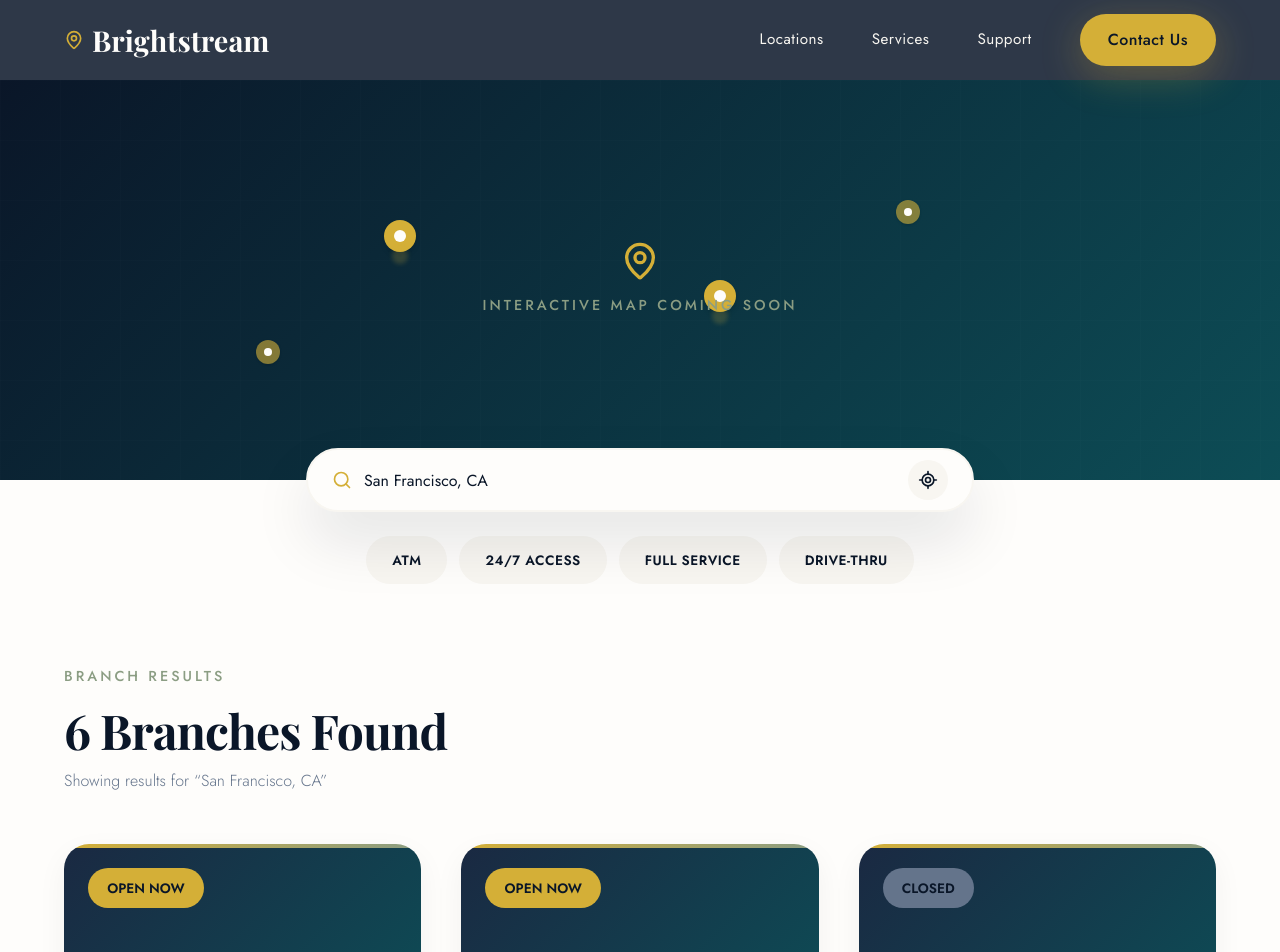
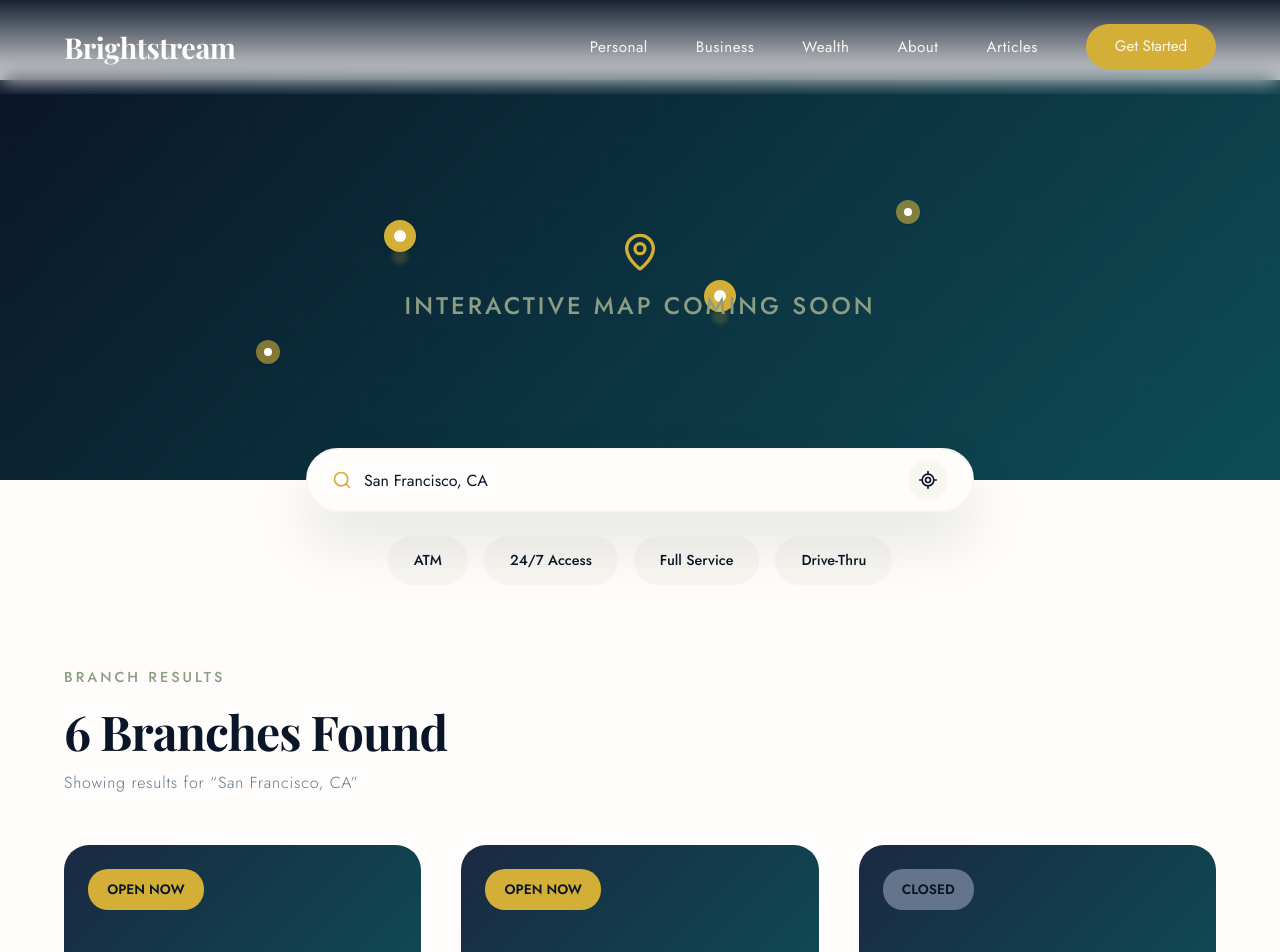
Before and after one commit to raselhasan111/branch-finder-assignment-optimizely, a React (Vite) app: page /branches in a window 1280 px wide. Shown: the top 952 px of the page. Built offline with nearby package versions, Linux system fonts and the light colour scheme.

Commit message:
refactor: redesign navbar with animation and update branch card styling

```diff
--- a/src/components/branches/BranchCard.tsx
+++ b/src/components/branches/BranchCard.tsx
@@ -9,24 +9,15 @@ export default function BranchCard({ branch }: BranchCardProps) {
   return (
     <div
       className="group relative flex cursor-pointer flex-col overflow-hidden rounded-[25px] bg-cream transition-all duration-500"
-      style={{
-        boxShadow: '0 10px 30px rgba(10, 22, 40, 0.05)',
-      }}
       onMouseEnter={(e) => {
         e.currentTarget.style.transform = 'translateY(-10px)';
-        e.currentTarget.style.boxShadow = '0 30px 60px rgba(10, 22, 40, 0.1)';
+        e.currentTarget.style.boxShadow = '0 30px 60px rgba(10, 22, 40, 0.15)';
       }}
       onMouseLeave={(e) => {
         e.currentTarget.style.transform = 'translateY(0)';
-        e.currentTarget.style.boxShadow = '0 10px 30px rgba(10, 22, 40, 0.05)';
+        e.currentTarget.style.boxShadow = 'none';
       }}
     >
-      {/* Gold accent bar */}
-      <div
-        className="h-1 w-full"
-        style={{ background: 'linear-gradient(90deg, #d4af37, #8b9d83)' }}
-      />
-
       {/* Image placeholder */}
       <div
         className="relative h-[180px] w-full"
@@ -34,7 +25,7 @@ export default function BranchCard({ branch }: BranchCardProps) {
       >
         {/* Status badge */}
         <div
-          className="absolute left-6 top-5 rounded-[20px] px-[1.2rem] py-[0.5rem] text-[0.85rem] font-semibold uppercase"
+          className="absolute left-6 top-6 rounded-[20px] px-[1.2rem] py-2 text-[0.85rem] font-semibold uppercase"
           style={{
             fontFamily: "'Jost', sans-serif",
             background: branch.isOpen ? '#d4af37' : '#64748b',
@@ -46,16 +37,16 @@ export default function BranchCard({ branch }: BranchCardProps) {
       </div>
 
       {/* Content */}
-      <div className="flex flex-1 flex-col p-[2.5rem]">
+      <div className="flex flex-1 flex-col p-10">
         {/* Name + Distance */}
-        <div className="mb-2 flex items-start justify-between gap-3">
+        <div className="flex items-start justify-between gap-3">
           <h3
-            className="text-[1.3rem] font-semibold leading-tight text-midnight"
+            className="mb-4 text-[1.8rem] font-semibold leading-tight text-midnight"
             style={{ fontFamily: "'Playfair Display', serif" }}
           >
             {branch.name}
           </h3>
-          <span className="flex flex-shrink-0 items-center gap-1 text-[0.9rem] font-medium text-slate-brand">
+          <span className="flex shrink-0 items-center gap-1 text-[0.9rem] font-medium text-slate-brand">
             <Navigation className="h-3.5 w-3.5" />
             {branch.distance}
           </span>
@@ -63,7 +54,7 @@ export default function BranchCard({ branch }: BranchCardProps) {
 
         {/* Address */}
         <p
-          className="mb-4 text-[0.95rem] font-light leading-relaxed text-slate-brand"
+          className="mb-8 text-[1rem] font-light leading-relaxed text-slate-brand"
           style={{ fontFamily: "'Jost', sans-serif" }}
         >
           {branch.address}
@@ -95,11 +86,8 @@ export default function BranchCard({ branch }: BranchCardProps) {
         {/* CTA */}
         <div className="mt-auto">
           <button
-            className="flex w-full items-center justify-center gap-2 rounded-[50px] bg-gold px-[2.5rem] py-[1rem] text-[1rem] font-medium text-midnight transition-all duration-400 hover:-translate-y-[3px]"
-            style={{
-              fontFamily: "'Jost', sans-serif",
-              boxShadow: '0 10px 40px rgba(212, 175, 55, 0.3)',
-            }}
+            className="flex w-full cursor-pointer items-center justify-center gap-2 rounded-[50px] bg-gold px-[2rem] py-[1rem] text-[1rem] font-medium text-midnight transition-all duration-300 hover:-translate-y-[2px] hover:bg-midnight hover:text-warm-white"
+            style={{ fontFamily: "'Jost', sans-serif" }}
           >
             View Details
             <ArrowRight className="h-4 w-4" />
--- a/src/components/branches/FilterPills.tsx
+++ b/src/components/branches/FilterPills.tsx
@@ -14,20 +14,19 @@ export default function FilterPills({
   onClear,
 }: FilterPillsProps) {
   return (
-    <div className="mt-6 flex flex-wrap justify-center gap-3">
+    <div className="mt-6 flex flex-wrap justify-center gap-4">
       {FILTERS.map((filter) => {
         const isActive = activeFilters.includes(filter);
         return (
           <button
             key={filter}
             onClick={() => onToggle(filter)}
-            className="rounded-[25px] border-2 px-6 py-[0.6rem] text-[0.85rem] font-semibold uppercase tracking-[0.5px] transition-all duration-300 hover:-translate-y-[2px]"
-            style={{
-              fontFamily: "'Jost', sans-serif",
-              background: isActive ? '#0a1628' : '#f8f6f1',
-              color: isActive ? '#fefdfb' : '#0a1628',
-              borderColor: isActive ? '#d4af37' : 'transparent',
-            }}
+            className={`rounded-[25px] border-2 px-6 py-[0.6rem] text-[0.9rem] font-medium transition-all duration-300 ${
+              isActive
+                ? 'border-gold bg-midnight text-warm-white'
+                : 'border-transparent bg-cream text-midnight hover:border-gold'
+            }`}
+            style={{ fontFamily: "'Jost', sans-serif" }}
           >
             {filter}
           </button>
@@ -36,7 +35,7 @@ export default function FilterPills({
       {activeFilters.length > 0 && (
         <button
           onClick={onClear}
-          className="ml-2 flex items-center gap-1 rounded-[25px] px-4 py-[0.6rem] text-[0.85rem] font-medium text-slate-brand transition-colors duration-300 hover:text-midnight"
+          className="flex items-center gap-1 rounded-[25px] border-2 border-transparent bg-red-100 px-6 py-[0.6rem] text-[0.9rem] font-medium text-red-700 transition-all duration-300 hover:bg-red-500 hover:text-white"
           style={{ fontFamily: "'Jost', sans-serif" }}
         >
           <X className="h-4 w-4" />
--- a/src/components/branches/MapPlaceholder.tsx
+++ b/src/components/branches/MapPlaceholder.tsx
@@ -46,7 +46,7 @@ export default function MapPlaceholder() {
       <div className="absolute inset-0 flex flex-col items-center justify-center">
         <MapPin className="mb-3 h-10 w-10 text-gold" />
         <p
-          className="text-[0.9rem] font-medium uppercase tracking-[3px] text-sage"
+          className="text-[1.5rem] font-medium uppercase tracking-[3px] text-sage"
           style={{ fontFamily: "'Jost', sans-serif" }}
         >
           Interactive Map Coming Soon
--- a/src/components/branches/SearchBar.tsx
+++ b/src/components/branches/SearchBar.tsx
@@ -9,7 +9,7 @@ export default function SearchBar({ value, onChange }: SearchBarProps) {
   return (
     <div className="relative z-20 mx-auto -mt-8 w-full max-w-[700px] px-4">
       <div
-        className="flex h-16 items-center rounded-[50px] border-2 border-cream bg-warm-white px-6"
+        className="flex h-16 items-center rounded-[50px] border-2 border-cream bg-warm-white px-6 transition-colors duration-300 hover:border-gold focus-within:border-gold"
         style={{ boxShadow: '0 30px 60px rgba(10, 22, 40, 0.1)' }}
       >
         <Search className="mr-3 h-5 w-5 flex-shrink-0 text-gold" />
--- a/src/components/layout/Navbar.tsx
+++ b/src/components/layout/Navbar.tsx
@@ -1,71 +1,54 @@
 import { Link } from '@tanstack/react-router';
-import { MapPin, Menu, X } from 'lucide-react';
+import { Menu, X } from 'lucide-react';
 import { useState } from 'react';
+
+const navLinks = [
+  { label: 'Personal', href: '#' },
+  { label: 'Business', href: '#' },
+  { label: 'Wealth', href: '#' },
+  { label: 'About', href: '#' },
+  { label: 'Articles', href: '#' },
+];
 
 export default function Navbar() {
   const [mobileOpen, setMobileOpen] = useState(false);
 
   return (
-    <header
-      className="fixed top-0 z-50 w-full"
-      style={{
-        background: 'rgba(10, 22, 40, 0.85)',
-        backdropFilter: 'blur(10px)',
-      }}
-    >
-      <nav className="mx-auto flex h-20 max-w-[1400px] items-center justify-between px-[5%]">
+    <header className="animate-slide-down fixed top-0 z-50 w-full">
+      <nav className="flex items-center justify-between px-[5%] py-6">
         {/* Logo */}
         <Link
           to="/branches"
-          className="flex items-center gap-2 text-warm-white no-underline"
-        >
-          <MapPin className="h-5 w-5 text-gold" />
-          <span
-            className="text-[1.8rem] font-bold leading-none text-warm-white"
-            style={{ fontFamily: "'Playfair Display', serif" }}
+          className="font-heading text-[1.8rem] font-bold leading-[1.6] tracking-[-0.5px] text-warm-white no-underline"
         >
           Brightstream
-          </span>
         </Link>
 
         {/* Desktop Nav */}
-        <div className="hidden items-center gap-12 md:flex">
-          <Link
-            to="/branches"
-            className="text-[0.95rem] font-normal tracking-[0.5px] text-cream no-underline transition-colors duration-300 hover:text-gold"
-            style={{ fontFamily: "'Jost', sans-serif" }}
+        <ul className="hidden list-none items-center gap-12 lg:flex">
+          {navLinks.map((link) => (
+            <li key={link.label}>
+              <a
+                href={link.href}
+                className="nav-link relative text-[0.95rem] font-normal tracking-[0.5px] text-cream no-underline transition-all duration-300"
               >
-            Locations
-          </Link>
+                {link.label}
+              </a>
+            </li>
+          ))}
+          <li>
             <a
               href="#"
-            className="text-[0.95rem] font-normal tracking-[0.5px] text-cream no-underline transition-colors duration-300 hover:text-gold"
-            style={{ fontFamily: "'Jost', sans-serif" }}
+              className="rounded-[30px] bg-gold px-[1.8rem] py-[0.7rem] text-[0.95rem] font-normal text-cream no-underline transition-all duration-300 hover:-translate-y-[2px] hover:bg-warm-white hover:text-midnight hover:shadow-[0_10px_30px_rgba(212,175,55,0.3)]"
             >
-            Services
+              Get Started
             </a>
-          <a
-            href="#"
-            className="text-[0.95rem] font-normal tracking-[0.5px] text-cream no-underline transition-colors duration-300 hover:text-gold"
-            style={{ fontFamily: "'Jost', sans-serif" }}
-          >
-            Support
-          </a>
-          <a
-            href="#"
-            className="rounded-[30px] bg-gold px-7 py-[0.7rem] text-[1rem] font-medium tracking-[0.5px] text-midnight no-underline transition-all duration-400 hover:-translate-y-[2px]"
-            style={{
-              fontFamily: "'Jost', sans-serif",
-              boxShadow: '0 10px 40px rgba(212, 175, 55, 0.3)',
-            }}
-          >
-            Contact Us
-          </a>
-        </div>
+          </li>
+        </ul>
 
         {/* Mobile hamburger */}
         <button
-          className="flex items-center justify-center text-warm-white md:hidden"
+          className="flex items-center justify-center text-warm-white lg:hidden"
           onClick={() => setMobileOpen(!mobileOpen)}
           aria-label="Toggle menu"
         >
@@ -80,33 +63,24 @@ export default function Navbar() {
       {/* Mobile menu */}
       {mobileOpen && (
         <div
-          className="flex flex-col items-center gap-6 pb-8 pt-4 md:hidden"
+          className="flex flex-col items-center gap-6 pb-8 pt-4 lg:hidden"
           style={{ background: 'rgba(10, 22, 40, 0.95)' }}
         >
-          <Link
-            to="/branches"
+          {navLinks.map((link) => (
+            <a
+              key={link.label}
+              href={link.href}
               className="text-[0.95rem] font-normal tracking-[0.5px] text-cream no-underline"
               onClick={() => setMobileOpen(false)}
             >
-            Locations
-          </Link>
+              {link.label}
+            </a>
+          ))}
           <a
             href="#"
-            className="text-[0.95rem] font-normal tracking-[0.5px] text-cream no-underline"
+            className="rounded-[30px] bg-gold px-[1.8rem] py-[0.7rem] text-[1rem] font-medium text-midnight no-underline"
           >
-            Services
-          </a>
-          <a
-            href="#"
-            className="text-[0.95rem] font-normal tracking-[0.5px] text-cream no-underline"
-          >
-            Support
-          </a>
-          <a
-            href="#"
-            className="rounded-[30px] bg-gold px-7 py-[0.7rem] text-[1rem] font-medium text-midnight no-underline"
-          >
-            Contact Us
+            Get Started
           </a>
         </div>
       )}
--- a/src/index.css
+++ b/src/index.css
@@ -137,3 +137,40 @@
     color: var(--midnight);
   }
 }
+
+/* Navbar */
+.animate-slide-down {
+  background: linear-gradient(
+    to bottom,
+    rgba(10, 22, 40, 0.95),
+    rgba(10, 22, 40, 0)
+  );
+  backdrop-filter: blur(10px);
+  animation: slideDown 0.8s ease-out;
+}
+
+@keyframes slideDown {
+  from {
+    transform: translateY(-100%);
+    opacity: 0;
+  }
+  to {
+    transform: translateY(0);
+    opacity: 1;
+  }
+}
+
+.nav-link::after {
+  content: '';
+  position: absolute;
+  bottom: -5px;
+  left: 0;
+  width: 0;
+  height: 1px;
+  background: var(--gold);
+  transition: width 0.3s ease;
+}
+
+.nav-link:hover::after {
+  width: 100%;
+}
--- a/src/pages/BranchFinder.tsx
+++ b/src/pages/BranchFinder.tsx
@@ -80,7 +80,7 @@ export default function BranchFinder() {
           </h2>
           {searchQuery && (
             <p
-              className="mt-2 text-[1rem] font-light text-slate-brand"
+              className="mt-2 text-[1rem] tracking-wider font-light text-slate-brand"
               style={{ fontFamily: "'Jost', sans-serif" }}
             >
               Showing results for &ldquo;{searchQuery}&rdquo;
```
Lines whose indentation alone changed are shown as unchanged.
